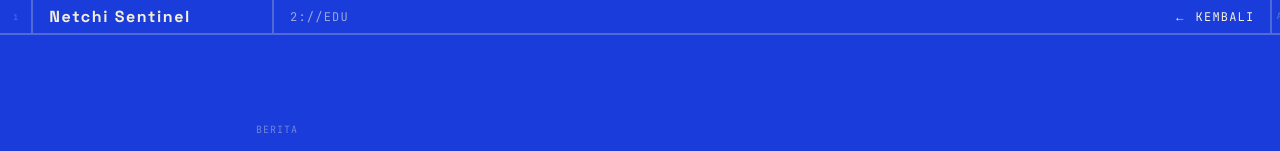
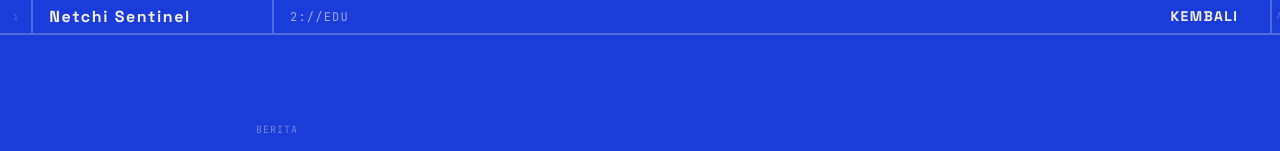
Before and after one commit to xzael24/Netchi, a Next.js app: page /berita/breach-16miliar in a window 1280 px wide. Shown: the top 151 px of the page. Built offline with nearby package versions, Linux system fonts and the light colour scheme.

Commit message:
feat: reuse MenuButton style for Kembali on article detail

```diff
--- a/src/components/layout/ArticleView.tsx
+++ b/src/components/layout/ArticleView.tsx
@@ -2,7 +2,9 @@
 
 import { useRef, useLayoutEffect } from "react";
 import Link from "next/link";
+import { useRouter } from "next/navigation";
 import gsap from "gsap";
+import { MenuButton } from "@/components/layout/MenuButton";
 
 const LINE = "border-cream/25";
 
@@ -32,6 +34,7 @@ export function ArticleView({
   backLabel: string;
 }) {
   const contentRef = useRef<HTMLDivElement>(null);
+  const router = useRouter();
 
   useLayoutEffect(() => {
     if (!contentRef.current) return;
@@ -55,7 +58,7 @@ export function ArticleView({
         </Link>
         <div className={`flex items-center justify-between border-r-2 border-cream/25 px-3 md:px-4`}>
           <span className="font-mono text-xs tracking-widest uppercase text-cream/60">{label}</span>
-          <Link href={backHref} className="font-mono text-xs uppercase tracking-widest hover:text-white">← Kembali</Link>
+          <MenuButton onClick={() => router.push(backHref)} label="Kembali" />
         </div>
         <div className="flex items-center justify-center p-1 font-mono text-[9px] text-cream/30">
           ARTICLE
```
